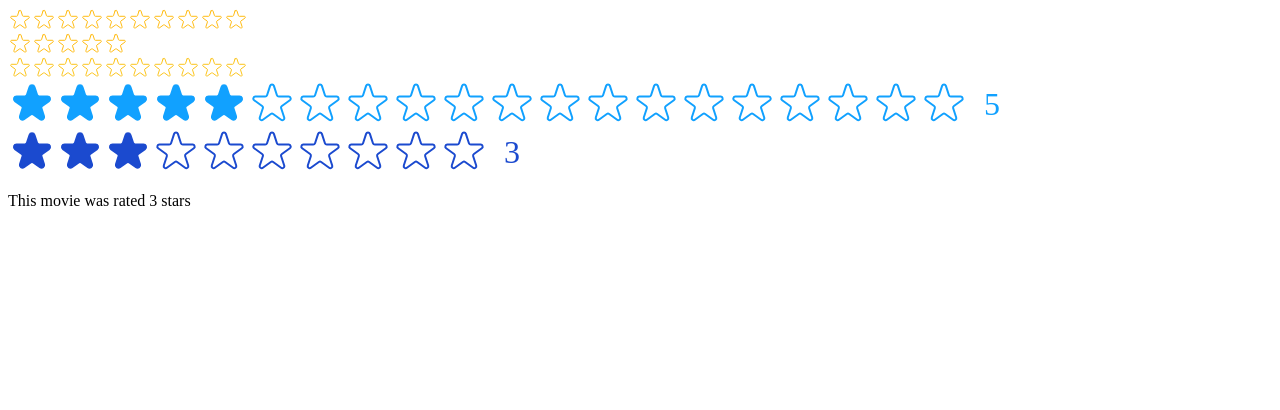
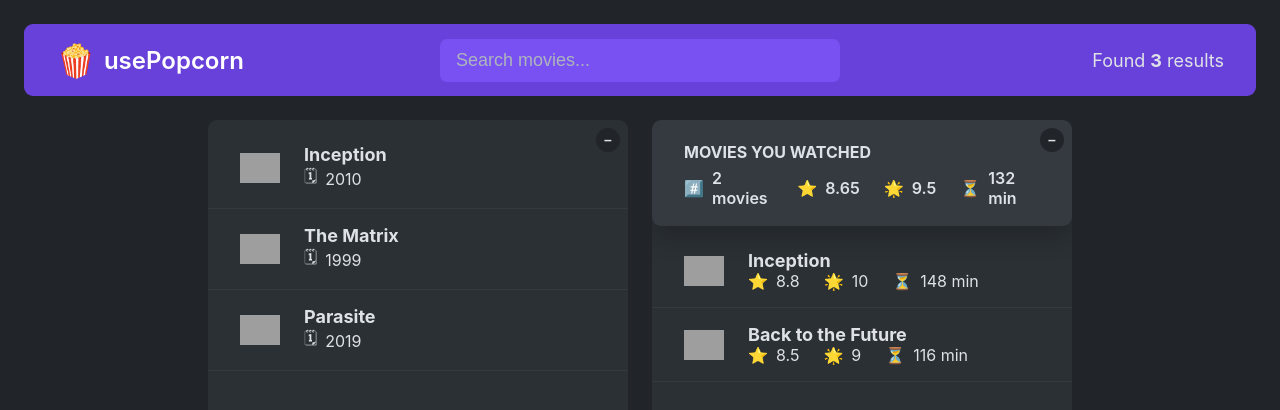
Before and after one commit to uditrajmr3/react-usepopcorn, a React (Create React App) app: page / in a window 1280 px wide. Shown: the top 410 px of the page. Built offline with nearby package versions, Linux system fonts and the light colour scheme; grey boxes are pictures that could not be loaded.

Commit message:
--updated: added keys to TabContent

```diff
--- a/src/index.js
+++ b/src/index.js
@@ -1,36 +1,13 @@
-import React, { useState } from "react";
+import React from "react";
 import ReactDOM from "react-dom/client";
-// import "./index.css";
-// import App from "./App";
-import StarRating from "./Components/StarRating/StarRating";
+import "./index.css";
+import App from "./App";
 
 const rootElement = document.getElementById("root");
 const root = ReactDOM.createRoot(rootElement);
 
-const messages = ["Terrible", "Bad", "Okay", "Good", "Amazing"];
-
-function MyRating() {
-  const [rating, setRating] = useState(3);
-
-  return (
-    <div>
-      <StarRating
-        ratingOf={10}
-        color="#1b4acf"
-        defaultRating={rating}
-        onSetRating={setRating}
-      />
-      <p>This movie was rated {rating} stars</p>
-    </div>
-  );
-}
-
 root.render(
   <React.StrictMode>
-    <StarRating size={24} />
-    <StarRating size={24} ratingOf={5} messages={messages} />
-    <StarRating color="#fcc419" size={24} />
-    <StarRating ratingOf={20} color="#11a1ff" defaultRating={5} />
-    <MyRating />
+    <App />
   </React.StrictMode>
 );
```
